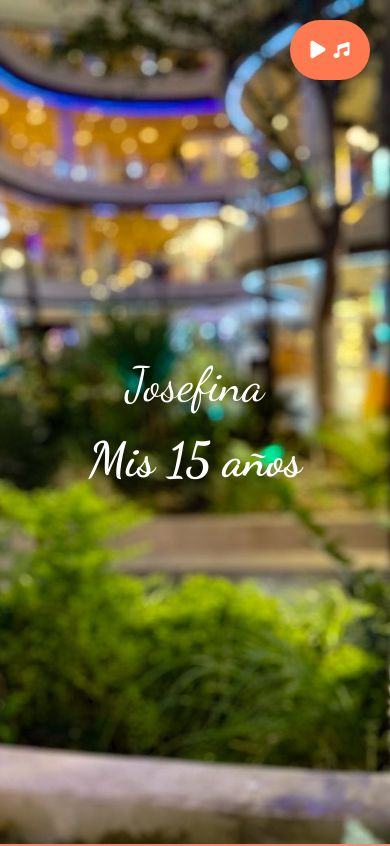
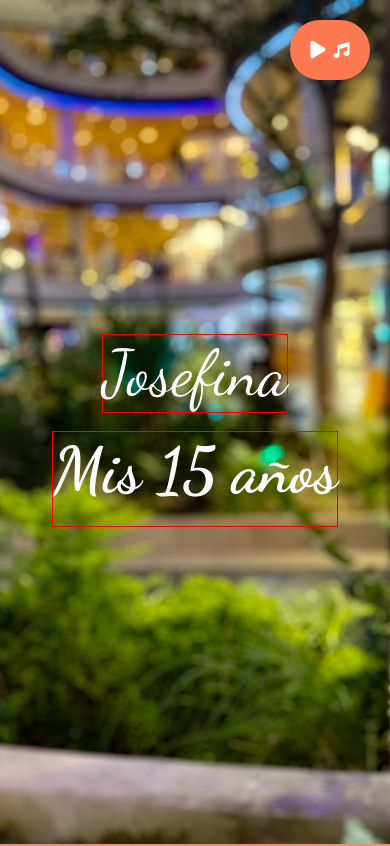
Before and after one commit to fertadeo/invitacion-josefina, a plain HTML site: page index.html in a window 390 px wide. Shown: the top 846 px of the page. Drawn offline with Linux system fonts and the light colour scheme.

Commit message:
port border red

```diff
--- a/style.css
+++ b/style.css
@@ -445,14 +445,15 @@ button:active {
 }
 
 }
-
+/* movil */
 @media (max-width: 450px) {
     .portrait {
-        background-position: 25% center;
+        background-position: 75% center;
     }
     .portrait .main-title h1, h2{
-        font-size: 3rem;
+        font-size: 4rem;
         margin-top: 5%;
+        border: red 1px solid;
     }
     .section-two{
         height: auto;
```
